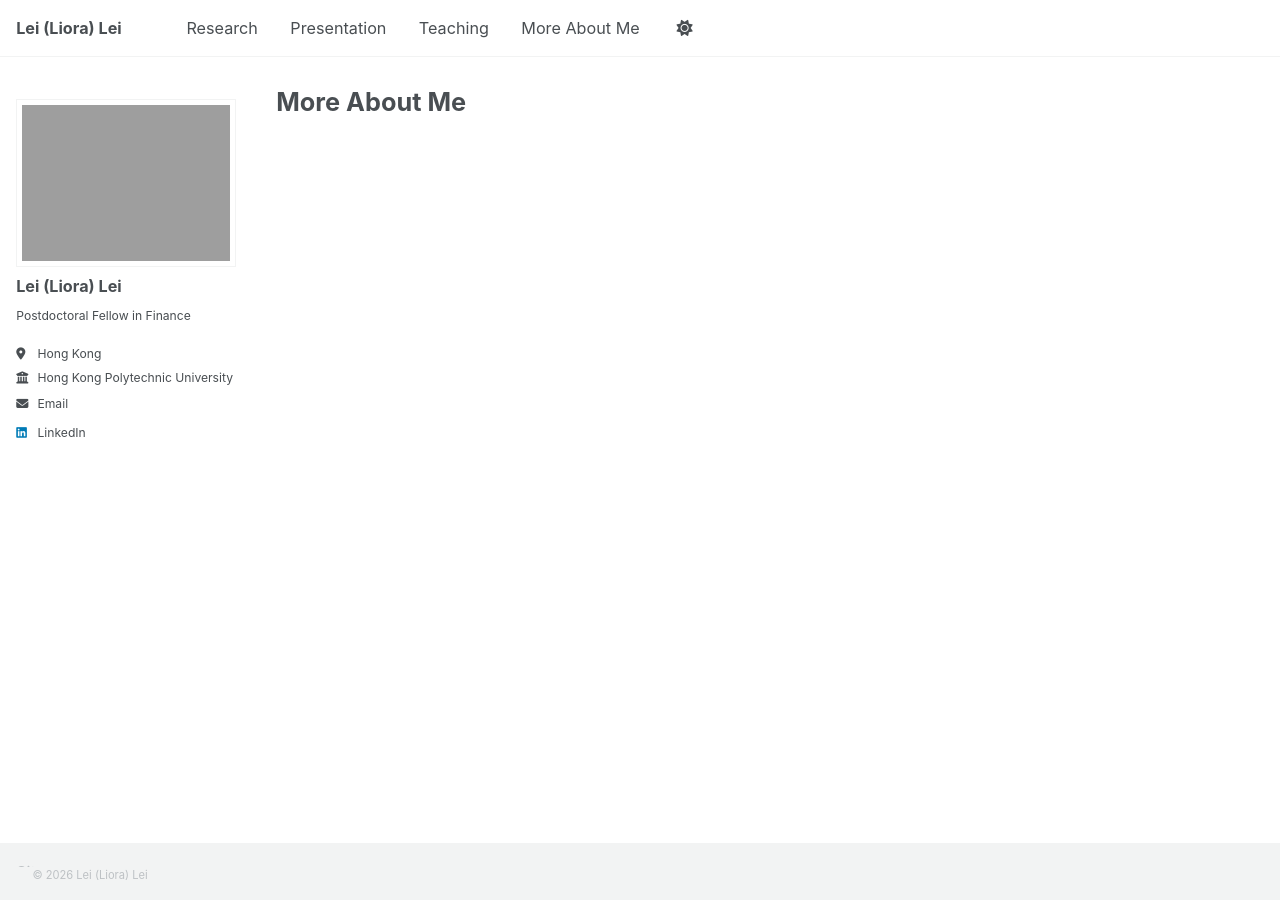
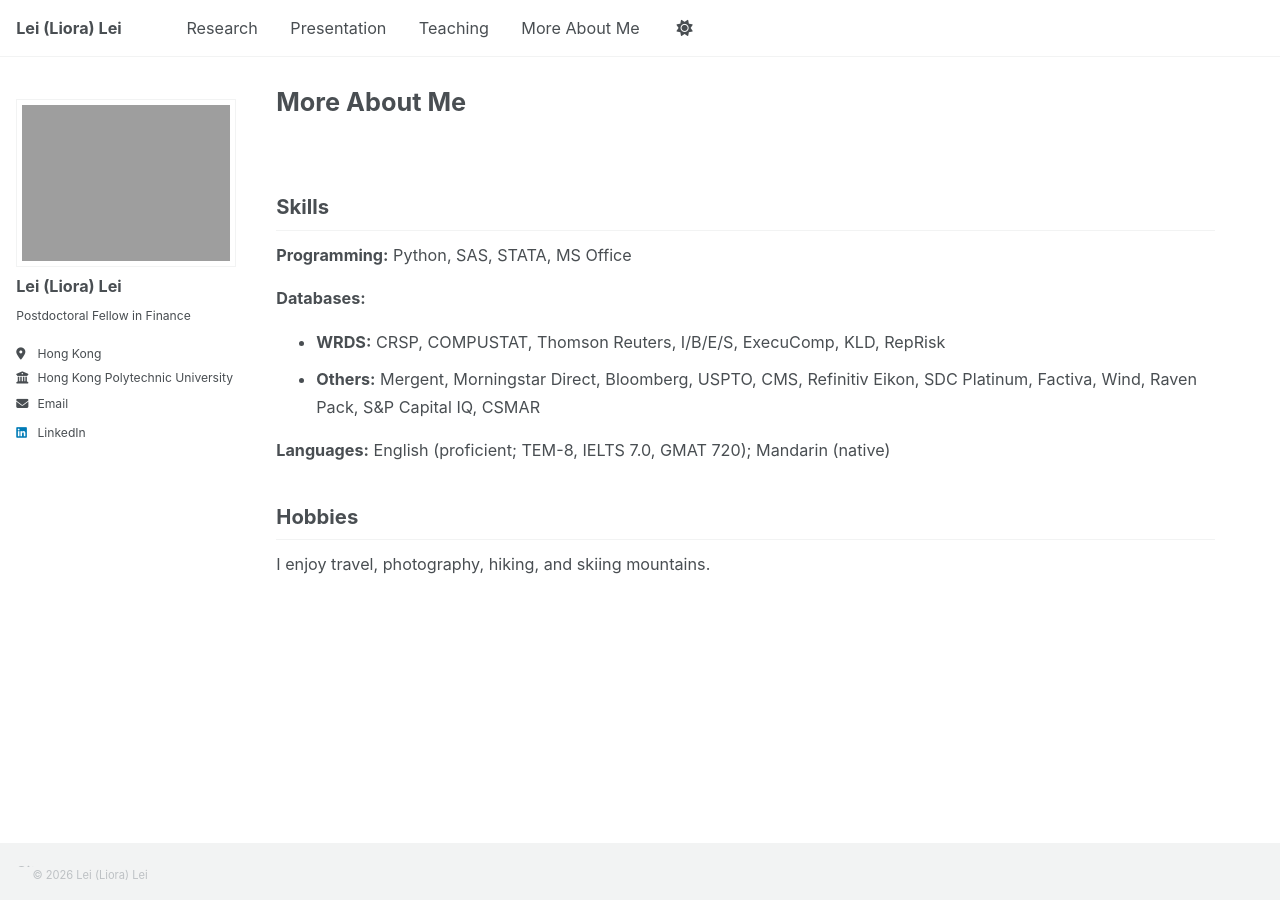
Before and after one commit to Liora-Lei/Lei-Lei, a Jekyll site: the page built from _pages/more-about-me.md, in a window 1280 px wide. Built offline with Jekyll 4.4.1, drawn with Linux system fonts in a browser that asks for light colours; a script that is not in the unit is left out.

Commit message:
Add CV skills and hobbies to More About Me page

```diff
--- a/_pages/more-about-me.md
+++ b/_pages/more-about-me.md
@@ -1,8 +1,25 @@
 ---
 layout: single
 title: "More About Me"
-description: "More about Lei (Liora) Lei."
+description: "Skills and hobbies of Lei (Liora) Lei."
 permalink: /more-about-me/
 author_profile: true
 hide_meta: true
 ---
+
+## Skills
+
+**Programming:** Python, SAS, STATA, MS Office
+
+**Databases:**
+
+- **WRDS:** CRSP, COMPUSTAT, Thomson Reuters, I/B/E/S, ExecuComp, KLD, RepRisk
+- **Others:** Mergent, Morningstar Direct, Bloomberg, USPTO, CMS, Refinitiv Eikon, SDC Platinum, Factiva, Wind, Raven Pack, S&P Capital IQ, CSMAR
+
+**Languages:** English (proficient; TEM-8, IELTS 7.0, GMAT 720); Mandarin (native)
+
+## Hobbies
+
+I enjoy travel, photography, hiking, and skiing mountains.
+
+<!-- Photographs and location captions will be added below. -->
```
